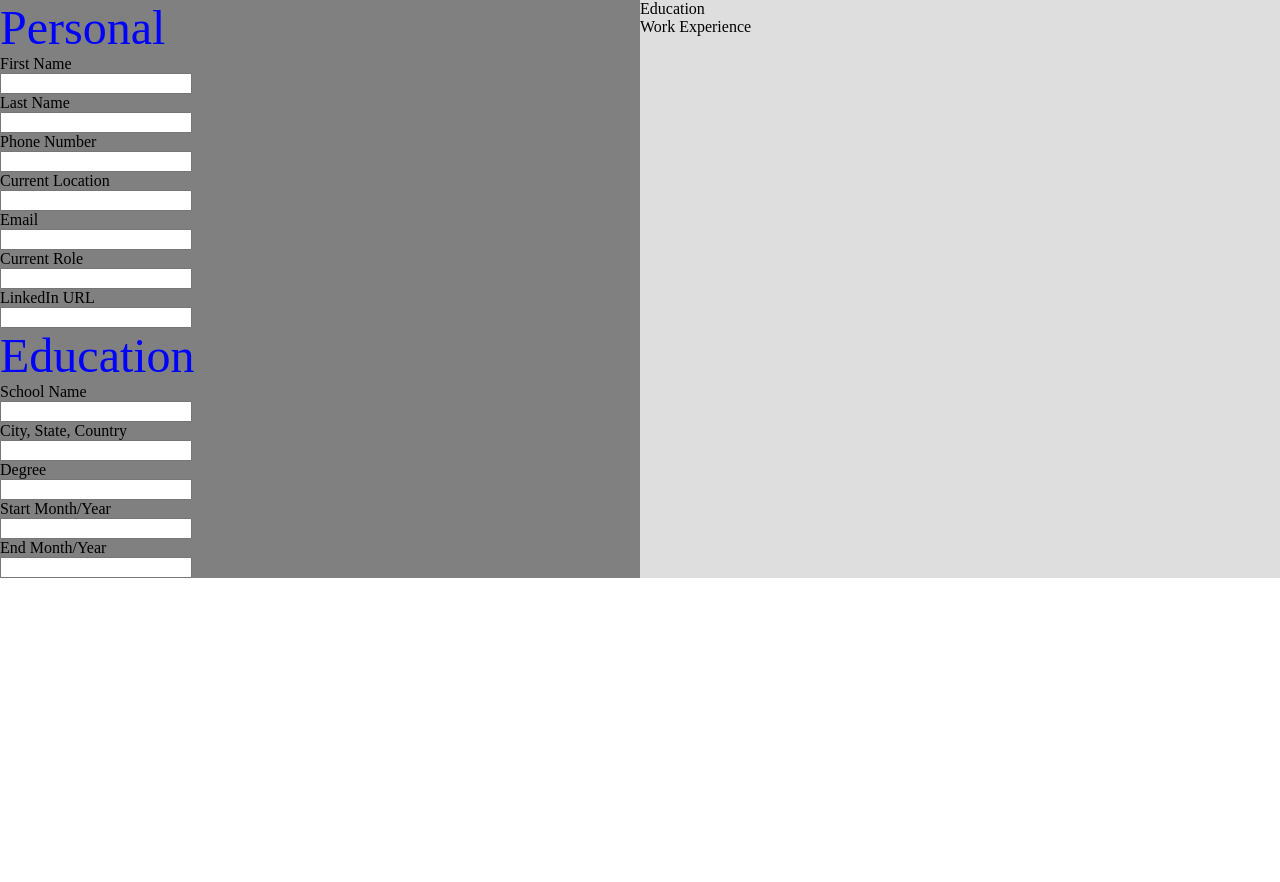
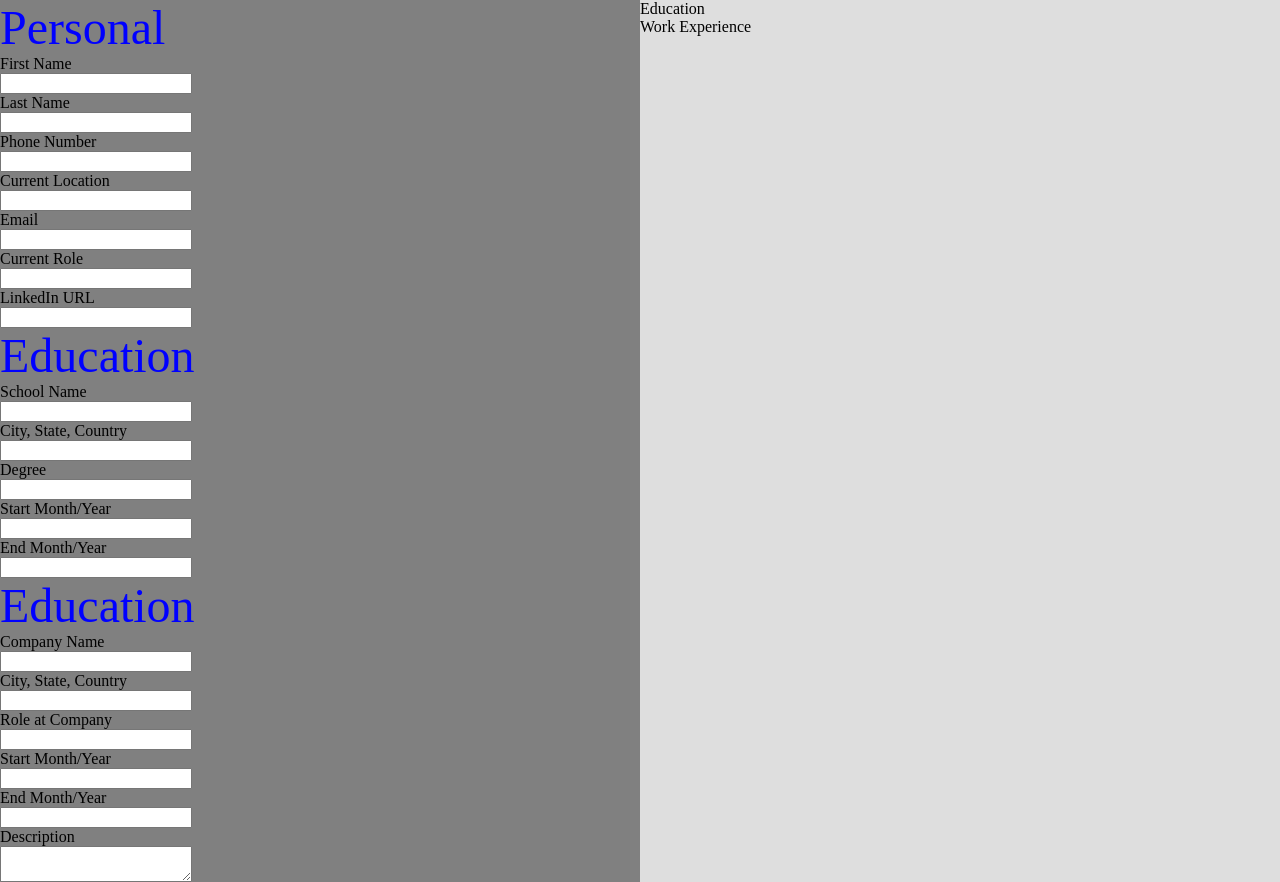
Before and after one commit to kuneus/cv-generator, a React (Vite) app: page / in a window 1280 px wide. Before the commit the page ends 800 px from the top, so only its background shows below. Built offline with nearby package versions, Linux system fonts and the light colour scheme.

Commit message:
Create initial components for handling work details

```diff
--- a/src/App.jsx
+++ b/src/App.jsx
@@ -62,6 +62,36 @@ function App() {
     setSchoolEnd(e.target.value);
   }
 
+  const [company, setCompany] = useState("");
+  function handleCompanyChange(e) {
+    setCompany(e.target.value);
+  }
+
+  const [companyLocation, setCompanyLocation] = useState("");
+  function handleCompanyLocationChange(e) {
+    setCompanyLocation(e.target.value);
+  }
+
+  const [companyRole, setCompanyRole] = useState("");
+  function handleCompanyRoleChange(e) {
+    setCompanyRole(e.target.value);
+  }
+
+  const [companyStart, setCompanyStart] = useState("");
+  function handleCompanyStartChange(e) {
+    setCompanyStart(e.target.value);
+  }
+
+  const [companyEnd, setCompanyEnd] = useState("");
+  function handleCompanyEndChange(e) {
+    setCompanyEnd(e.target.value);
+  }
+
+  const [companyDescription, setCompanyDescription] = useState("");
+  function handleCompanyDescriptionChange(e) {
+    setCompanyDescription(e.target.value);
+  }
+
   return (
     <div className="main-container">
       <EditSection
@@ -89,6 +119,18 @@ function App() {
         handleSchoolStartChange={handleSchoolStartChange}
         schoolEnd={schoolEnd}
         handleSchoolEndChange={handleSchoolEndChange}
+        company={company}
+        handleCompanyChange={handleCompanyChange}
+        companyLocation={companyLocation}
+        handleCompanyLocationChange={handleCompanyLocationChange}
+        companyRole={companyRole}
+        handleCompanyRoleChange={handleCompanyRoleChange}
+        companyStart={companyStart}
+        handleCompanyStartChange={handleCompanyStartChange}
+        companyEnd={companyEnd}
+        handleCompanyEndChange={handleCompanyEndChange}
+        companyDescription={companyDescription}
+        handleCompanyDescriptionChange={handleCompanyDescriptionChange}
       />
       <PreviewSection
         fullName={fullName}
@@ -102,6 +144,12 @@ function App() {
         previewDegree={degree}
         previewSchoolStart={schoolStart}
         previewSchoolEnd={schoolEnd}
+        previewCompanyName={company}
+        previewCompanyLocation={companyLocation}
+        previewCompanyRole={companyRole}
+        previewCompanyStart={companyStart}
+        previewCompanyEnd={companyEnd}
+        previewCompanyDescription={companyDescription}
       />
     </div>
   );
--- /dev/null
+++ b/src/components/all-inputs/inputEditWork.jsx
@@ -0,0 +1,64 @@
+import InputField from "./inputField";
+
+export default function InputEditWork({
+  company,
+  handleCompanyChange,
+  companyLocation,
+  handleCompanyLocationChange,
+  companyRole,
+  handleCompanyRoleChange,
+  companyStart,
+  handleCompanyStartChange,
+  companyEnd,
+  handleCompanyEndChange,
+  companyDescription,
+  handleCompanyDescriptionChange,
+}) {
+  return (
+    <>
+      <div className="card">
+        <h1 className="card-title">Education</h1>
+        <ul>
+          <InputField
+            id="company-name-input"
+            value={company}
+            onChange={handleCompanyChange}
+            label="Company Name"
+          />
+          <InputField
+            id="company-location-input"
+            value={companyLocation}
+            onChange={handleCompanyLocationChange}
+            label="City, State, Country"
+          />
+          <InputField
+            id="company-role-input"
+            value={companyRole}
+            onChange={handleCompanyRoleChange}
+            label="Role at Company"
+          />
+          <InputField
+            id="company-start-input"
+            value={companyStart}
+            onChange={handleCompanyStartChange}
+            label="Start Month/Year"
+          />
+          <InputField
+            id="company-end-input"
+            value={companyEnd}
+            onChange={handleCompanyEndChange}
+            label="End Month/Year"
+          />
+          <li>
+            <label htmlFor="company-description-input">Description</label>
+            <textarea
+              id="company-description-input"
+              value={companyDescription}
+              onChange={handleCompanyDescriptionChange}
+            />
+          </li>
+        </ul>
+      </div>
+    </>
+  );
+}
--- a/src/components/editSection.jsx
+++ b/src/components/editSection.jsx
@@ -1,18 +1,7 @@
 import "../styles/editSection.css";
 import InputEditPersonal from "./all-inputs/inputEditPersonal";
 import InputEditEducation from "./all-inputs/inputEditEducation";
-
-const workInputs = [
-  { id: "work-name-input", label: "Company", type: "text" },
-  {
-    id: "work-location-input",
-    label: "City, State, Country",
-    type: "text",
-  },
-  { id: "work-role-input", label: "Position", type: "text" },
-  { id: "work-start-input", label: "Start Month/Year", type: "text" },
-  { id: "work-end-input", label: "End Month/Year", type: "text" },
-];
+import InputEditWork from "./all-inputs/inputEditWork";
 
 export default function EditSection({
   firstName,
@@ -39,6 +28,18 @@ export default function EditSection({
   handleSchoolStartChange,
   schoolEnd,
   handleSchoolEndChange,
+  company,
+  handleCompanyChange,
+  companyLocation,
+  handleCompanyLocationChange,
+  companyRole,
+  handleCompanyRoleChange,
+  companyStart,
+  handleCompanyStartChange,
+  companyEnd,
+  handleCompanyEndChange,
+  companyDescription,
+  handleCompanyDescriptionChange,
 }) {
   return (
     <>
@@ -71,6 +72,20 @@ export default function EditSection({
           schoolEnd={schoolEnd}
           handleSchoolEndChange={handleSchoolEndChange}
         />
+        <InputEditWork
+          company={company}
+          handleCompanyChange={handleCompanyChange}
+          companyLocation={companyLocation}
+          handleCompanyLocationChange={handleCompanyLocationChange}
+          companyRole={companyRole}
+          handleCompanyRoleChange={handleCompanyRoleChange}
+          companyStart={companyStart}
+          handleCompanyStartChange={handleCompanyStartChange}
+          companyEnd={companyEnd}
+          handleCompanyEndChange={handleCompanyEndChange}
+          companyDescription={companyDescription}
+          handleCompanyDescriptionChange={handleCompanyDescriptionChange}
+        />
       </div>
     </>
   );
--- a/src/components/previewSection.jsx
+++ b/src/components/previewSection.jsx
@@ -43,10 +43,23 @@ function PreviewEducation({
 
 // need to create components for adding new info for education and work experience
 
-function PreviewWork() {
+function PreviewWork({
+  previewCompanyName,
+  previewCompanyLocation,
+  previewCompanyRole,
+  previewCompanyStart,
+  previewCompanyEnd,
+  previewCompanyDescription,
+}) {
   return (
     <div className="preview-work">
       <h1>Work Experience</h1>
+      <div>{previewCompanyName}</div>
+      <div>{previewCompanyLocation}</div>
+      <div>{previewCompanyRole}</div>
+      <div>{previewCompanyStart}</div>
+      <div>{previewCompanyEnd}</div>
+      <div>{previewCompanyDescription}</div>
     </div>
   );
 }
@@ -63,6 +76,12 @@ export default function PreviewSection({
   previewDegree,
   previewSchoolStart,
   previewSchoolEnd,
+  previewCompanyName,
+  previewCompanyLocation,
+  previewCompanyRole,
+  previewCompanyStart,
+  previewCompanyEnd,
+  previewCompanyDescription,
 }) {
   return (
     <div className="preview-section">
@@ -81,7 +100,14 @@ export default function PreviewSection({
         previewSchoolStart={previewSchoolStart}
         previewSchoolEnd={previewSchoolEnd}
       />
-      <PreviewWork />
+      <PreviewWork
+        previewCompanyName={previewCompanyName}
+        previewCompanyLocation={previewCompanyLocation}
+        previewCompanyRole={previewCompanyRole}
+        previewCompanyStart={previewCompanyStart}
+        previewCompanyEnd={previewCompanyEnd}
+        previewCompanyDescription={previewCompanyDescription}
+      />
     </div>
   );
 }
```
Also changed, not shown: src/components/inputPersonal.jsx (deleted).
